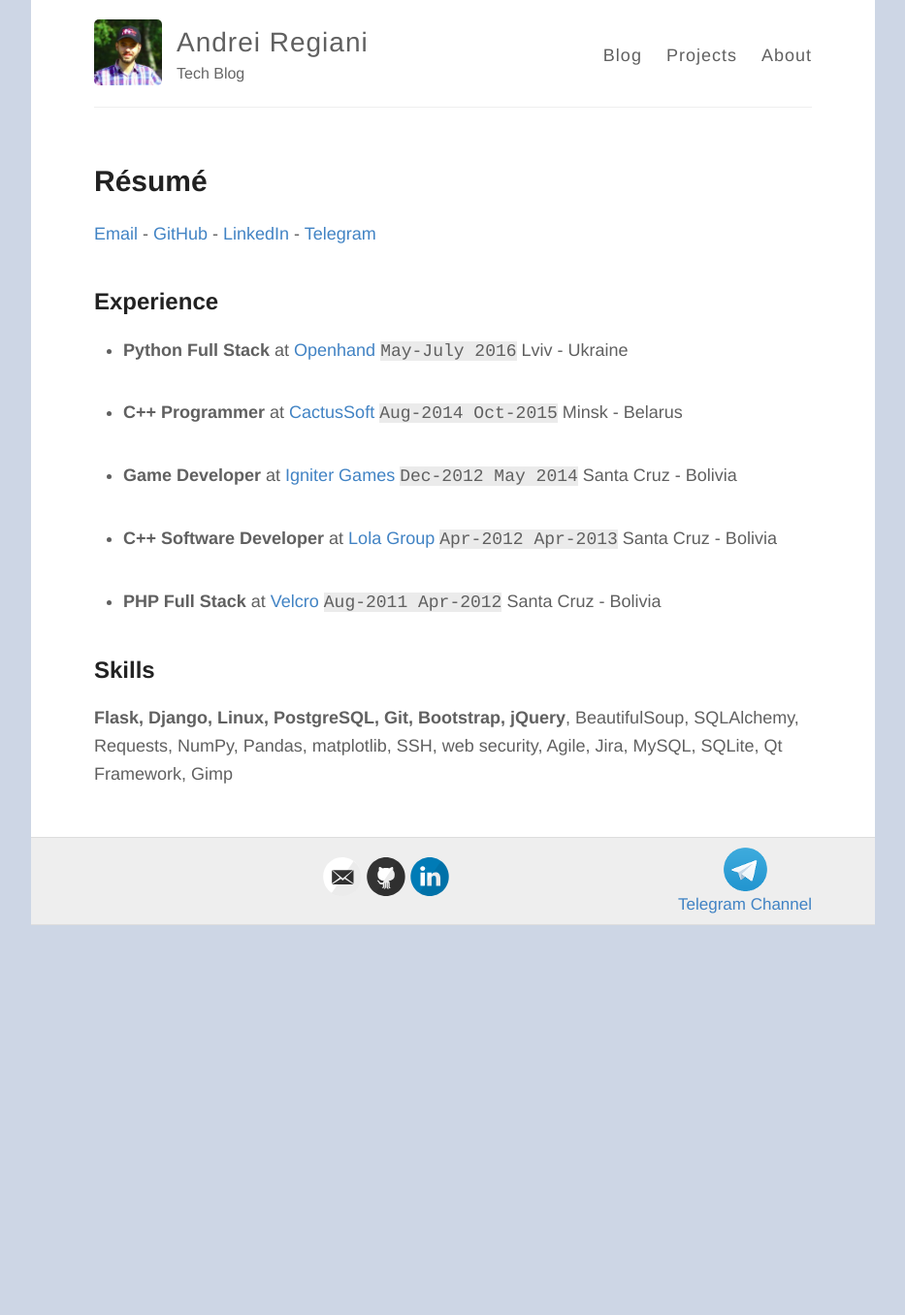
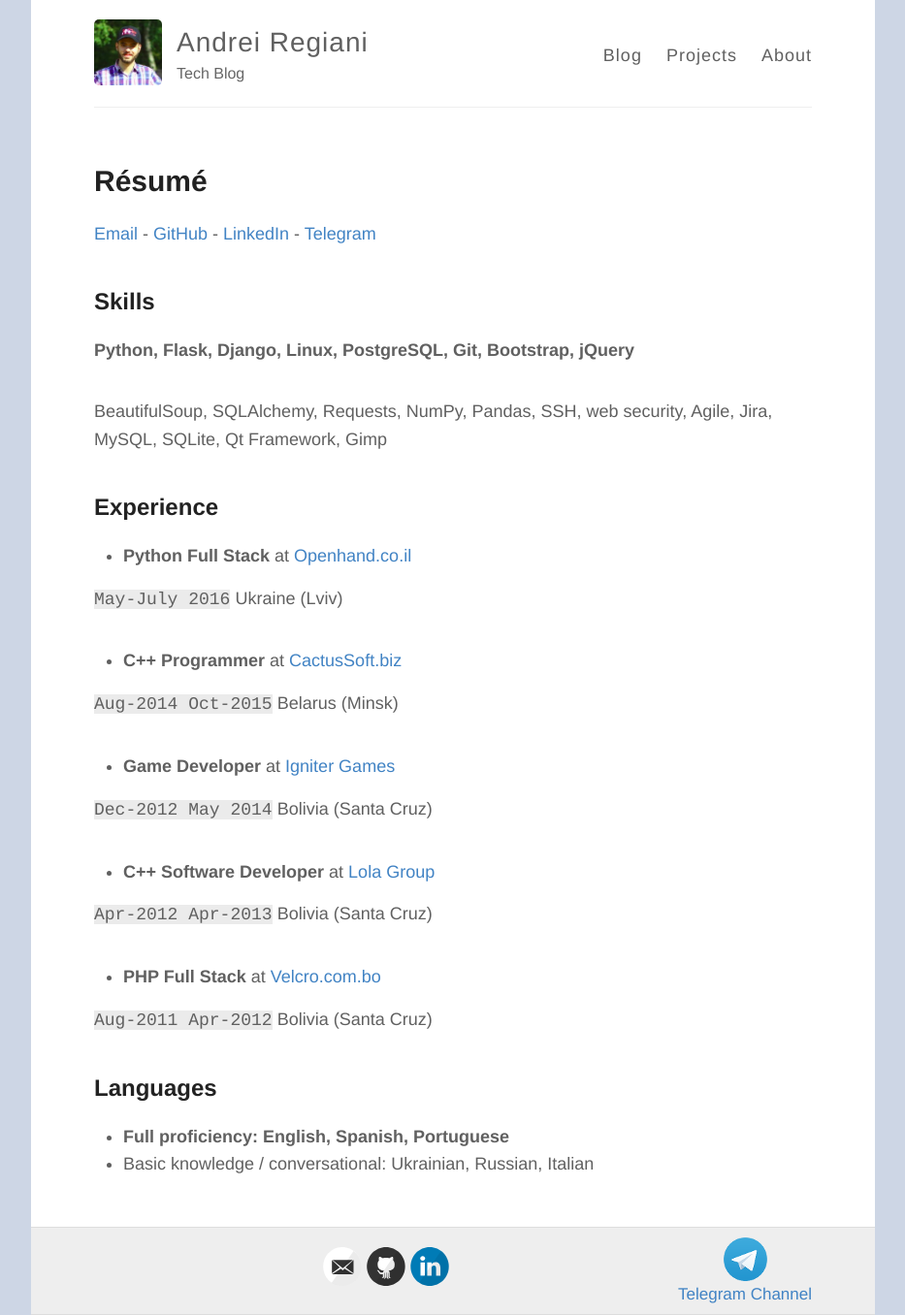
Before and after one commit to AndreiRegiani/andreiregiani.github.io, a Jekyll site: the page built from resume.md, in a window 1280 px wide. Shown: the whole page at 97% size, without its empty margins (173-1106 px from the left). Built offline with Jekyll 4.4.1, drawn with Linux system fonts in a browser that asks for light colours; before the commit the page ends 954 px from its top, so only the background shows below that.

Commit message:
Updated About and Resume

```diff
--- a/resume.md
+++ b/resume.md
@@ -6,24 +6,32 @@
 
 [Email](mailto:andrei.cpp@gmail.com) - [GitHub](https://github.com/AndreiRegiani) - [LinkedIn](https://www.linkedin.com/in/AndreiRegiani) - [Telegram](https://telegram.me/regxyz)
 
+## Skills
+**Python, Flask, Django, Linux, PostgreSQL, Git, Bootstrap, jQuery**
+
+BeautifulSoup, SQLAlchemy, Requests, NumPy, Pandas, SSH, web security, Agile, Jira, MySQL, SQLite, Qt Framework, Gimp
+
 ## Experience
+* **Python Full Stack** at [Openhand.co.il](http://openhand.co.il){:target="_blank"}
 
-* **Python Full Stack** at [Openhand](http://openhand.co.il){:target="_blank"}
-`May-July 2016` Lviv - Ukraine
+`May-July 2016` Ukraine (Lviv)
 
-* **C++ Programmer** at [CactusSoft](http://cactussoft.biz){:target="_blank"}
-`Aug-2014 Oct-2015` Minsk - Belarus
+* **C++ Programmer** at [CactusSoft.biz](http://cactussoft.biz){:target="_blank"}
+
+`Aug-2014 Oct-2015` Belarus (Minsk)
 
 * **Game Developer** at [Igniter Games](https://www.facebook.com/IgniterGames/){:target="_blank"}
-`Dec-2012 May 2014` Santa Cruz - Bolivia
+
+`Dec-2012 May 2014` Bolivia (Santa Cruz)
 
 * **C++ Software Developer** at [Lola Group](https://www.facebook.com/lolagroupsrl){:target="_blank"}
-`Apr-2012 Apr-2013` Santa Cruz - Bolivia
 
-* **PHP Full Stack** at [Velcro](http://www.velcro.com.bo/){:target="_blank"}
-`Aug-2011 Apr-2012` Santa Cruz - Bolivia
+`Apr-2012 Apr-2013` Bolivia (Santa Cruz)
 
+* **PHP Full Stack** at [Velcro.com.bo](http://www.velcro.com.bo/){:target="_blank"}
 
-## Skills
+`Aug-2011 Apr-2012` Bolivia (Santa Cruz)
 
-**Flask, Django, Linux, PostgreSQL, Git, Bootstrap, jQuery**, BeautifulSoup, SQLAlchemy, Requests, NumPy, Pandas, matplotlib, SSH, web security, Agile, Jira, MySQL, SQLite, Qt Framework, Gimp
+## Languages
+* **Full proficiency: English, Spanish, Portuguese**
+* Basic knowledge / conversational: Ukrainian, Russian, Italian
```
Also changed, not shown: about.md (+4 -7 lines).
